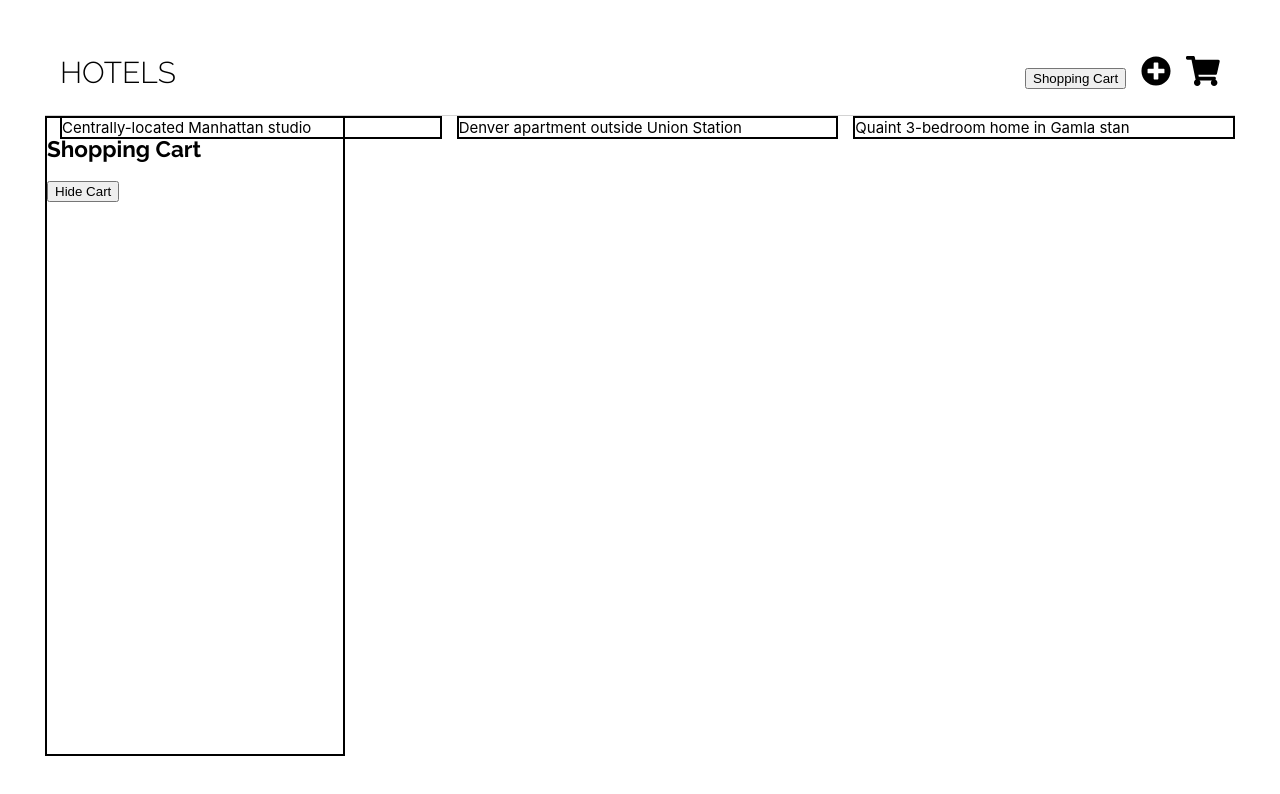
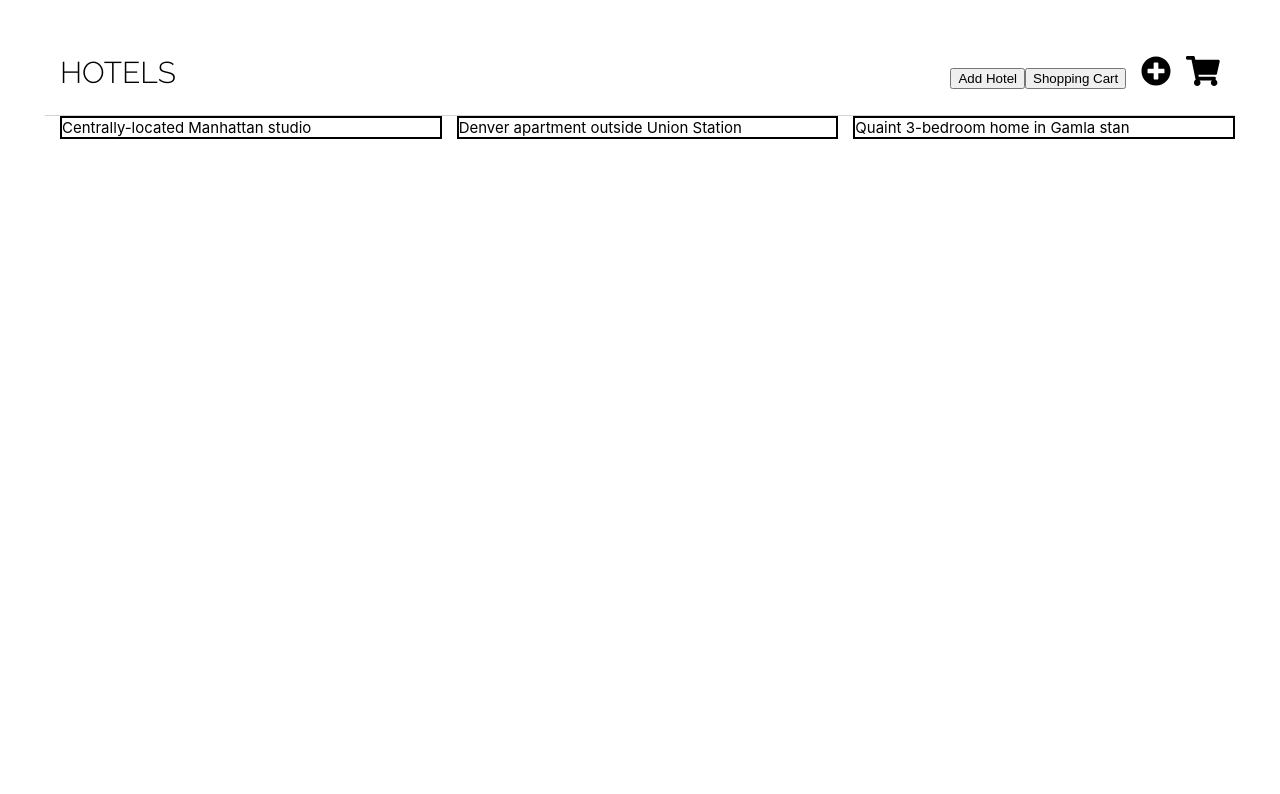
Before and after one commit to wandrew8/week3-assignment, a React (Create React App) app in the folder ecommerce-ui/: page / in a window 1280 px wide. Shown: the top 794 px of the page. Built offline with nearby package versions, Linux system fonts and the light colour scheme.

Commit message:
adds toggle form functionality

```diff
--- a/ecommerce-ui/src/App.js
+++ b/ecommerce-ui/src/App.js
@@ -3,6 +3,7 @@ import NavBar from './components/NavBar';
 import Card from './components/Card';
 import ShoppingCart from './components/ShoppingCart';
 import HotelContainer from './components/HotelContainer';
+import Form from './components/Form';
 import data from './airbnbs.json'
 import './App.scss';
 
@@ -10,19 +11,25 @@ class App extends React.Component {
   constructor(props) {
     super(props);
     this.state = {
-        showCart: true,
+        showCart: false,
         showForm: false,
     }
 }
     toggleCart = () => {
       this.setState({ showCart: !this.state.showCart })
     }
+
+    toggleForm = () => {
+      this.setState({ showForm: !this.state.showForm })
+    }
+
     render() {
 
       return (
         <div>
-        <NavBar toggleCart={this.toggleCart} />
-        {this.state.showCart ? <ShoppingCart toggleCart={this.toggleCart}/> : null }
+        <NavBar toggleForm={this.toggleForm} toggleCart={this.toggleCart} />
+        {this.state.showForm && <Form toggleForm={this.toggleForm} />}
+        {this.state.showCart && <ShoppingCart toggleCart={this.toggleCart}/>}
         <HotelContainer>
           {data.map(item => <Card data={item} />)}
         </HotelContainer>
--- a/ecommerce-ui/src/App.scss
+++ b/ecommerce-ui/src/App.scss
@@ -64,3 +64,15 @@ aside {
     height: 80vh;
     transition: 500ms ease-in;
 }
+
+// ------------ FORM STYLING ---------------
+.form {
+  position: absolute;
+  background: white;
+  width: 500px;
+  height: 50vh;
+  margin-left: auto;
+  margin-right: auto;
+  left: 0;
+  right: 0;
+}
--- /dev/null
+++ b/ecommerce-ui/src/components/Form.js
@@ -0,0 +1,29 @@
+import React from 'react';
+import PropTypes from 'prop-types';
+import '../App.scss';
+
+class Form extends React.Component {
+    // static propTypes = {
+    //     countFrom: PropTypes.number
+    // }
+    // static defaultProps = {
+    //     countFrom: 10
+    // }
+
+    constructor(props) {
+        super(props);
+        this.state = {
+
+        }
+    }
+    render() {
+        return(
+            <div className="form">
+                This is the form Component
+                <button onClick={this.props.toggleForm}>Close</button>
+            </div>
+        )
+    }
+}
+
+export default Form;
--- a/ecommerce-ui/src/components/NavBar.js
+++ b/ecommerce-ui/src/components/NavBar.js
@@ -19,6 +19,7 @@ class NavBar extends React.Component {
                 <nav>
                     <h1>Hotels</h1>
                     <div className="iconLinks">
+                    <button onClick={this.props.toggleForm}>Add Hotel</button>
                     <button onClick={this.props.toggleCart}>Shopping Cart</button>
                         <FontAwesomeIcon
                             onClick={this.props.toggleCart}
--- a/ecommerce-ui/src/components/ShoppingCart.js
+++ b/ecommerce-ui/src/components/ShoppingCart.js
@@ -20,7 +20,7 @@ class ShoppingCart extends React.Component {
         return(
             <aside>
                 <h2>Shopping Cart</h2>
-                <button onClick={this.props.toggleCart} >Hide Cart</button>
+                <button onClick={this.props.toggleCart}>Hide Cart</button>
             </aside>
         )
     }
```
